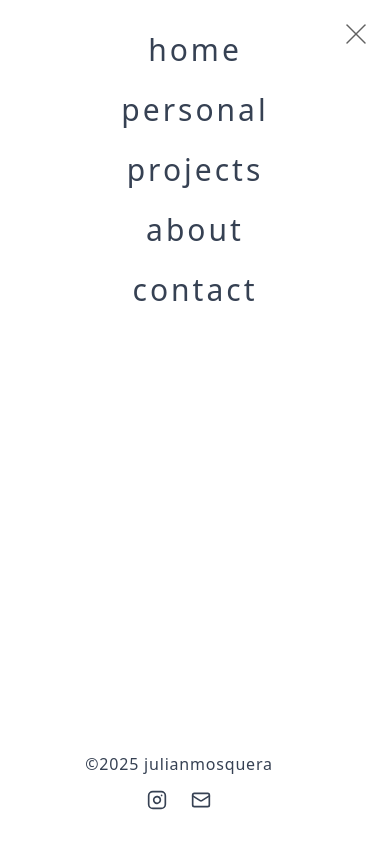
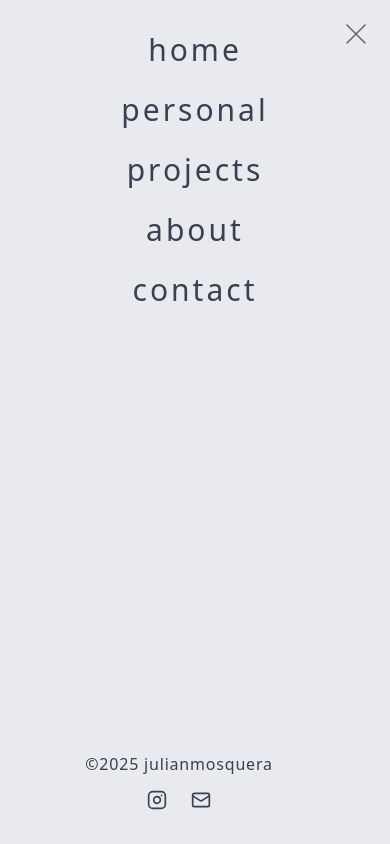
Before and after one commit to donnykd/julian-mosquera.com, a SvelteKit app: page / in a window 390 px wide. Both pictures are taken after a click on the icon 356 px from the left and 34 px from the top of the page. Built offline with nearby package versions, Linux system fonts and the light colour scheme.

Commit message:
mobile responsive home page

```diff
--- a/src/lib/Header.svelte
+++ b/src/lib/Header.svelte
@@ -43,7 +43,7 @@
 {#if isMenuOpen}
     <div
     in:fade={{ duration: 100 }}
-    class="md:hidden fixed inset-0 flex flex-col p-8 bg-white/50 backdrop-blur z-20">
+    class="md:hidden fixed inset-0 flex flex-col p-8 bg-gray-300/50 backdrop-blur z-20">
 
         <ul
         class="font-[Alegraya Sans] font-light lowercase tracking-widest space-y-6 text-center text-3xl text-gray-700 w-full">
--- a/src/routes/+page.svelte
+++ b/src/routes/+page.svelte
@@ -28,15 +28,15 @@
 
 
 <div in:fade class="flex justify-center items-center w-full min-h-screen p-4">
-    <div class="flex items-center justify-center gap-16 w-6xl">
+    <div class="flex flex-col md:flex-row items-center justify-center gap-8 w-6xl">
         {#key currentImage}
-        <div in:fade class="max-w-[60%] pr-8">
+        <div in:fade class="max-w-[70%] md:max-w-[60%] md:pr-8">
             <enhanced:img
             src={horizontalImages[currentImage]}
             alt="landscape shot" />
         </div>
 
-        <div in:fade class="max-w-[40%] pl-8">
+        <div in:fade class="max-w-[50%] md:max-w-[40%] md:pl-8">
             <enhanced:img
             src={verticalImages[currentImage]}
             alt="portrait shot" />
```
